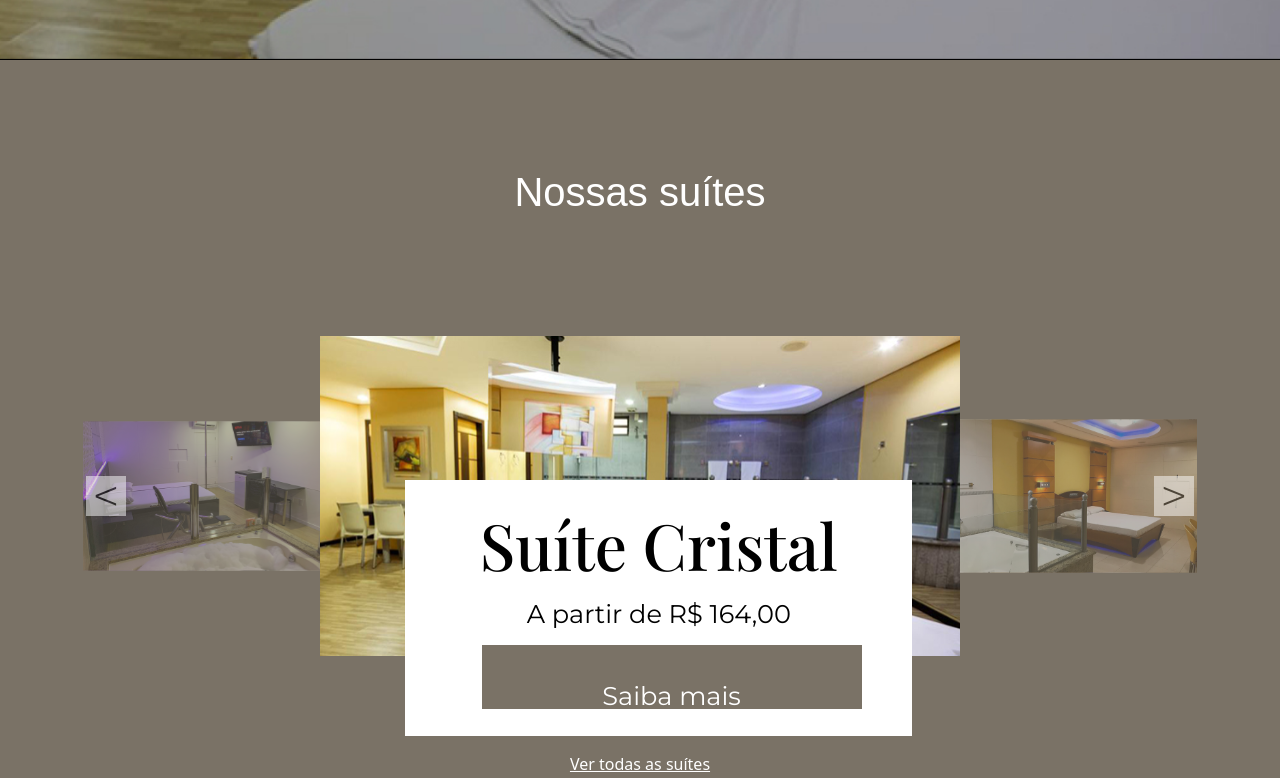
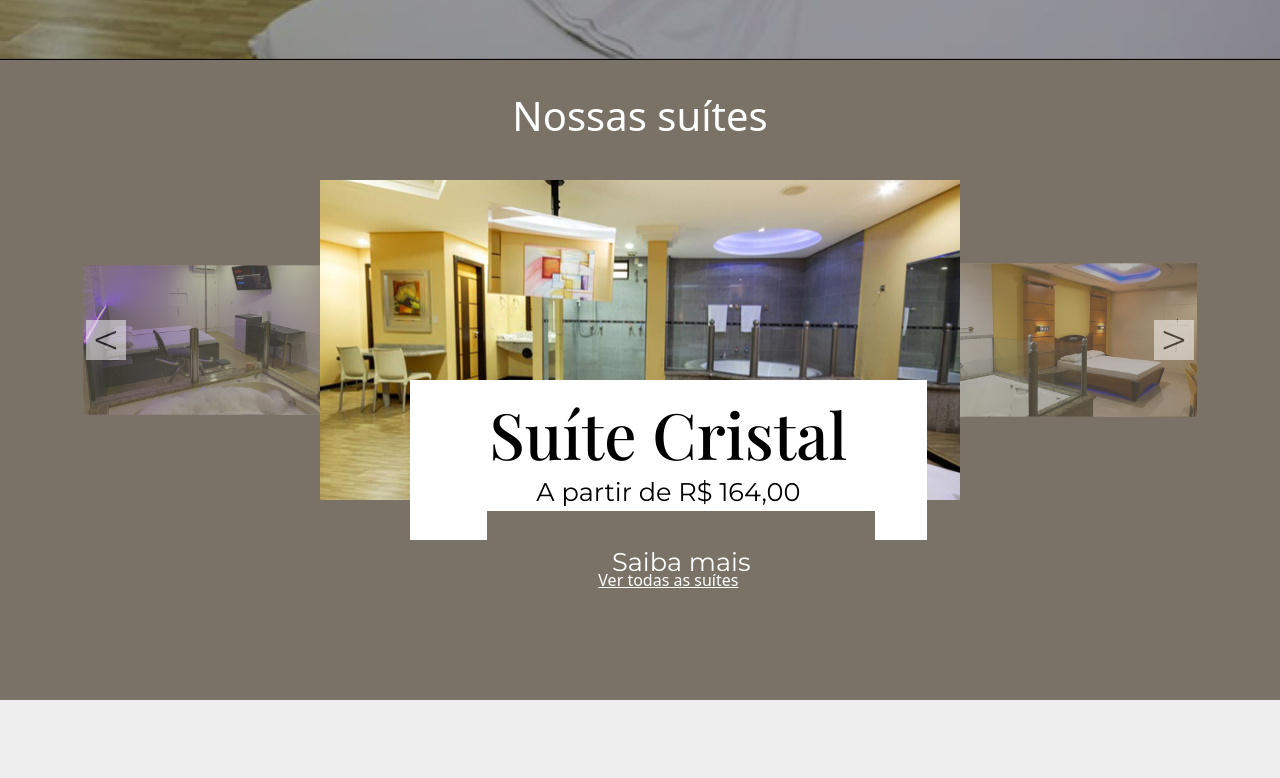
Before and after one commit to GefersonLopes/guia_moteis-front-end, a React (Create React App) app: page /dashboard in a window 1280 px wide. Shown: the part 740-1518 px from the top of the page. Built offline with nearby package versions, Linux system fonts and the light colour scheme.

Commit message:
finish project. Have bugs!

```diff
--- a/src/components/bootstrap/carousel/caroulsel.tsx
+++ b/src/components/bootstrap/carousel/caroulsel.tsx
@@ -41,6 +41,7 @@ export const SuitesCarousel = () => {
                   <Card.Text>A partir de R$ 164,00</Card.Text>
                   <Button variant="primary">Saiba mais</Button>
                 </Card.Body>
+                <p className="ver">Ver todas as suítes</p>
               </Card>
             </div>
             <img src={image1} alt="" className="item left" />
@@ -53,16 +54,6 @@ export const SuitesCarousel = () => {
           </div>
         </div>
       </div>
-      <p
-        style={{
-          textAlign: 'center',
-          marginTop: '2vh',
-          color: '#fff',
-          textDecoration: 'underline',
-        }}
-      >
-        Ver todas as suítes
-      </p>
     </CardImg>
   );
 };
--- a/src/components/bootstrap/carousel/styled.ts
+++ b/src/components/bootstrap/carousel/styled.ts
@@ -1,16 +1,28 @@
 import styled from 'styled-components';
 
 export const CardImg = styled.div`
+  position: relative;
+
+  @media screen and (min-width: 768px) {
+    height: 100%;
+    width: 100%;
+  }
+
   h1 {
     color: #fff;
     text-align: center;
-    margin-bottom: 2vh;
+    margin: 4vh 0 0 0;
   }
 
-  h1 {
+  .ver {
     text-align: center;
-    margin: 1em 0;
-    font-family: sans-serif;
+    margin: 0 auto;
+    color: #fff;
+    text-decoration: underline;
+    position: absolute;
+    bottom: -8vh;
+    left: 50%;
+    transform: translate(-50%, -50%);
   }
 
   .container {
@@ -20,6 +32,7 @@ export const CardImg = styled.div`
     padding: 0;
     @media screen and (min-width: 768px) {
       padding: 0 10vw;
+      height: 50vh;
       display: flex;
       flex-direction: column;
       align-items: center;
@@ -183,13 +196,20 @@ export const CardImg = styled.div`
     z-index: 2;
 
     @media screen and (min-width: 768px) {
-      width: 72vw;
+      width: 73.5vw;
+      height: 20vh;
       bottom: 0%;
+    }
+
+    @media screen and (min-width: 1440px) {
+      width: 80vw;
+      height: 25vh;
+      bottom: -10vh;
     }
   }
 
   .card-body {
-    width: 80%;
+    width: 90%;
     height: 100%;
 
     margin: 0 auto;
--- a/src/components/bootstrap/modal/styled.ts
+++ b/src/components/bootstrap/modal/styled.ts
@@ -1,8 +1,8 @@
 import styled from 'styled-components';
 
 export const Div = styled.div`
-  width: 100vw;
-  height: 100vh;
+  width: 100%;
+  height: 100%;
 
   display: flex;
   flex-direction: column;
--- a/src/context/Context.tsx
+++ b/src/context/Context.tsx
@@ -26,11 +26,6 @@ export const ContextProvider = ({ children }: INode) => {
       item.classList.remove('center-item');
       item.classList.remove('left');
       item.classList.remove('right');
-    });
-
-    items[currentItem].scrollIntoView({
-      behavior: 'smooth',
-      inline: 'center',
     });
 
     items[currentItem].classList.add('current-item');
@@ -70,11 +65,6 @@ export const ContextProvider = ({ children }: INode) => {
       item.classList.remove('right');
     });
 
-    items[currentItem].scrollIntoView({
-      behavior: 'smooth',
-      inline: 'center',
-    });
-
     items[currentItem].classList.add('current-item');
 
     if (currentItem == 0) {
--- a/src/index.css
+++ b/src/index.css
@@ -163,11 +163,11 @@ table {
 
 #suites {
   background-color: #7a7266;
-  height: 135vh;
+  height: 100vh;
 }
 @media screen and (min-width: 768px) {
   #suites {
-    height: 100vh;
+    height: 80vh;
   }
 }
 
```
